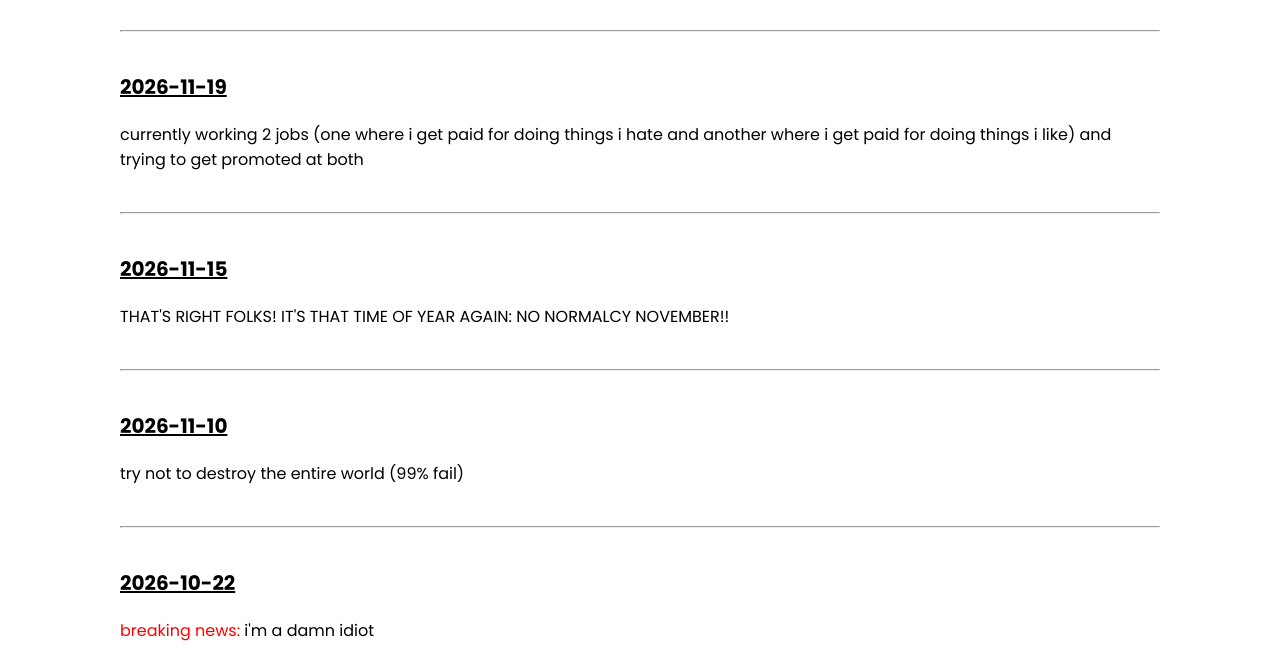
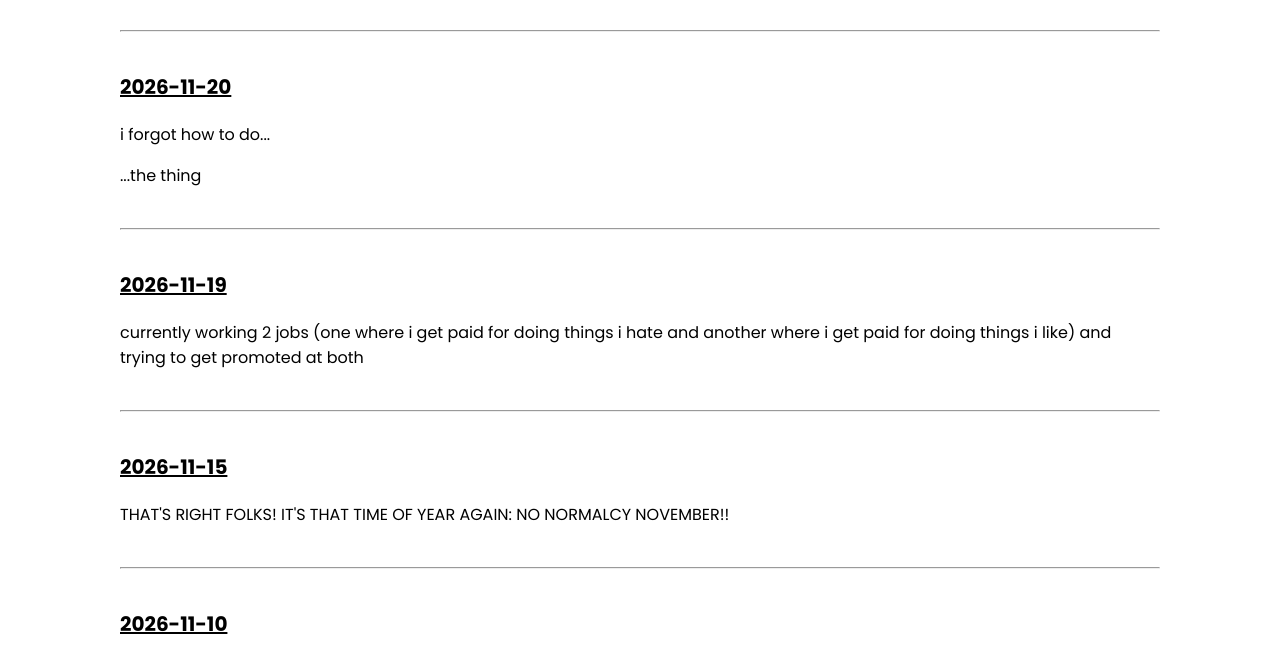
Before and after one commit to dr-potter/dr-potter.github.io, a plain HTML site: page notes.html in a window 1280 px wide. Shown: the part 134-790 px from the top of the page. Drawn offline with Linux system fonts and the light colour scheme.

Commit message:
Update notes.html

```diff
--- a/notes.html
+++ b/notes.html
@@ -15,6 +15,10 @@ html {background-color: white; font-family: Poppins, sans-serif; color: black}
 </head>
 <body style="margin-left: 120px; margin-right: 120px">
 <p><h1>notes</h1></p>
+<hr>
+<p class="date">2026-11-20</p>
+<p>i forgot how to do...</p>
+<p>...the thing</p>
 <hr>
 <p class="date">2026-11-19</p>
 <p>currently working 2 jobs (one where i get paid for doing things i hate and another where i get paid for doing things i like) and trying to get promoted at both</p>
```
